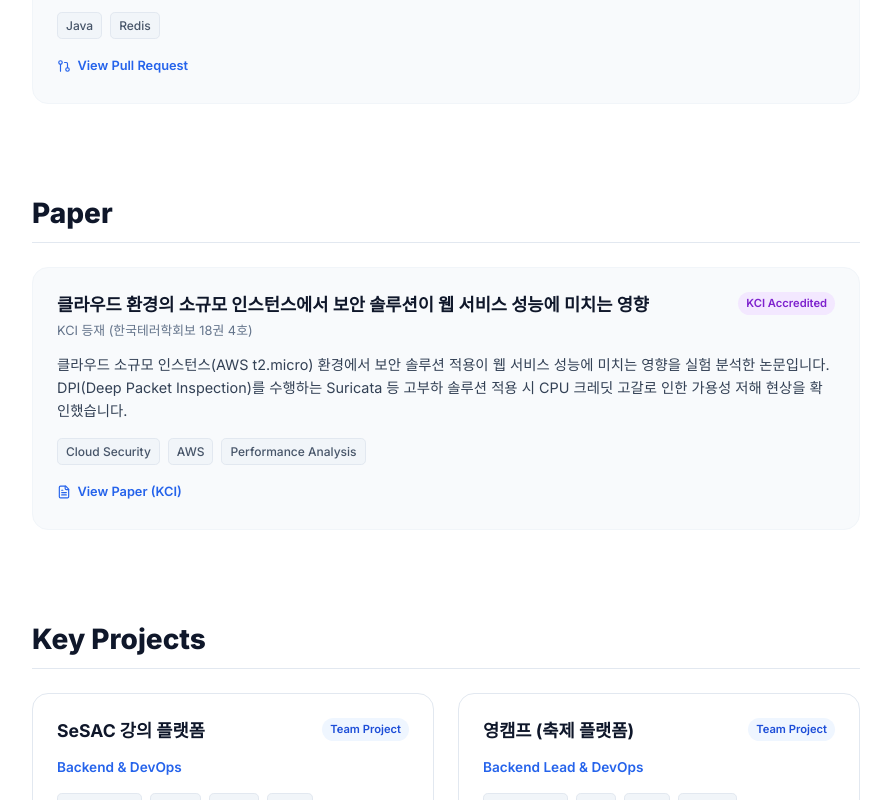
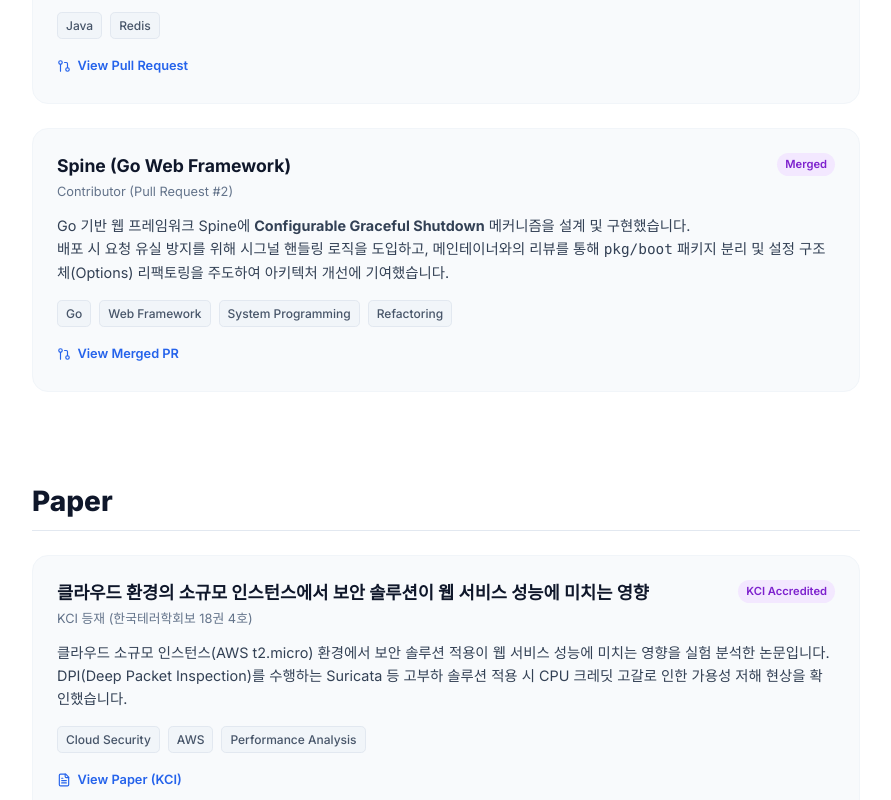
Before and after one commit to devbini/chanbeen.dev, a Next.js app: page /about in a window 1280 px wide. Shown: the part 2120-2920 px from the top of the page, without its empty margins (32-923 px from the left). Built offline with nearby package versions, Linux system fonts and the light colour scheme; no server answers.

Commit message:
docs: 오픈소스 컨트리뷰팅 내용 추가 (Spine)

```diff
--- a/src/app/about/page.tsx
+++ b/src/app/about/page.tsx
@@ -384,6 +384,34 @@ export default function ResumePage() {
                                 <GitPullRequest size={14} /> View Pull Request
                             </a>
                         </ProjectCard>
+
+                        {/* Spine */}
+                        <ProjectCard>
+                            <div className="card-header">
+                                <div>
+                                    <h3>Spine (Go Web Framework)</h3>
+                                    <p className="sub">Contributor (Pull Request #2)</p>
+                                </div>
+                                <Badge $variant="purple">Merged</Badge>
+                            </div>
+                            <p className="desc">
+                                Go 기반 웹 프레임워크 Spine에 <strong>Configurable Graceful Shutdown</strong> 메커니즘을 설계 및 구현했습니다.<br/>
+                                배포 시 요청 유실 방지를 위해 시그널 핸들링 로직을 도입하고, 메인테이너와의 리뷰를 통해 <code>pkg/boot</code> 패키지 분리 및 설정 구조체(Options) 리팩토링을 주도하여 아키텍처 개선에 기여했습니다.
+                            </p>
+                            <div className="tech-stack-row">
+                                <TechTag>Go</TechTag>
+                                <TechTag>Web Framework</TechTag>
+                                <TechTag>System Programming</TechTag>
+                                <TechTag>Refactoring</TechTag>
+                            </div>
+                            <a
+                                href="https://github.com/NARUBROWN/Spine/pull/2"
+                                target="_blank"
+                                className="link"
+                            >
+                                <GitPullRequest size={14} /> View Merged PR
+                            </a>
+                        </ProjectCard>
                     </Section>
 
                     {/* Paper */}
@@ -510,6 +538,7 @@ export default function ResumePage() {
                                         'Node.js',
                                         'Express.js',
                                         'Python',
+                                        'GO',
                                     ].map((s) => (
                                         <SkillTag key={s} $highlight={MAIN_SKILLS.has(s)}>
                                             {s}
```
